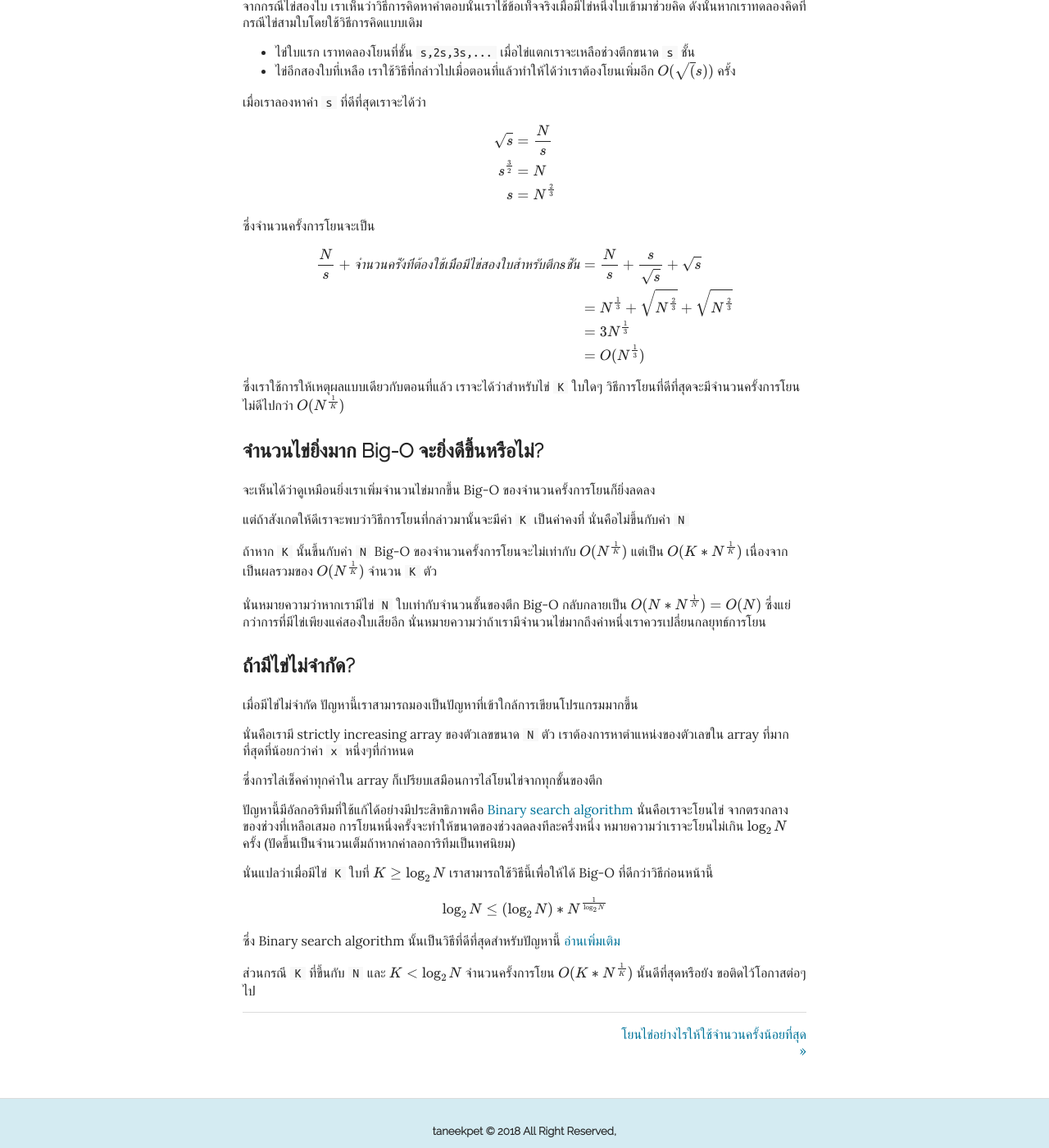
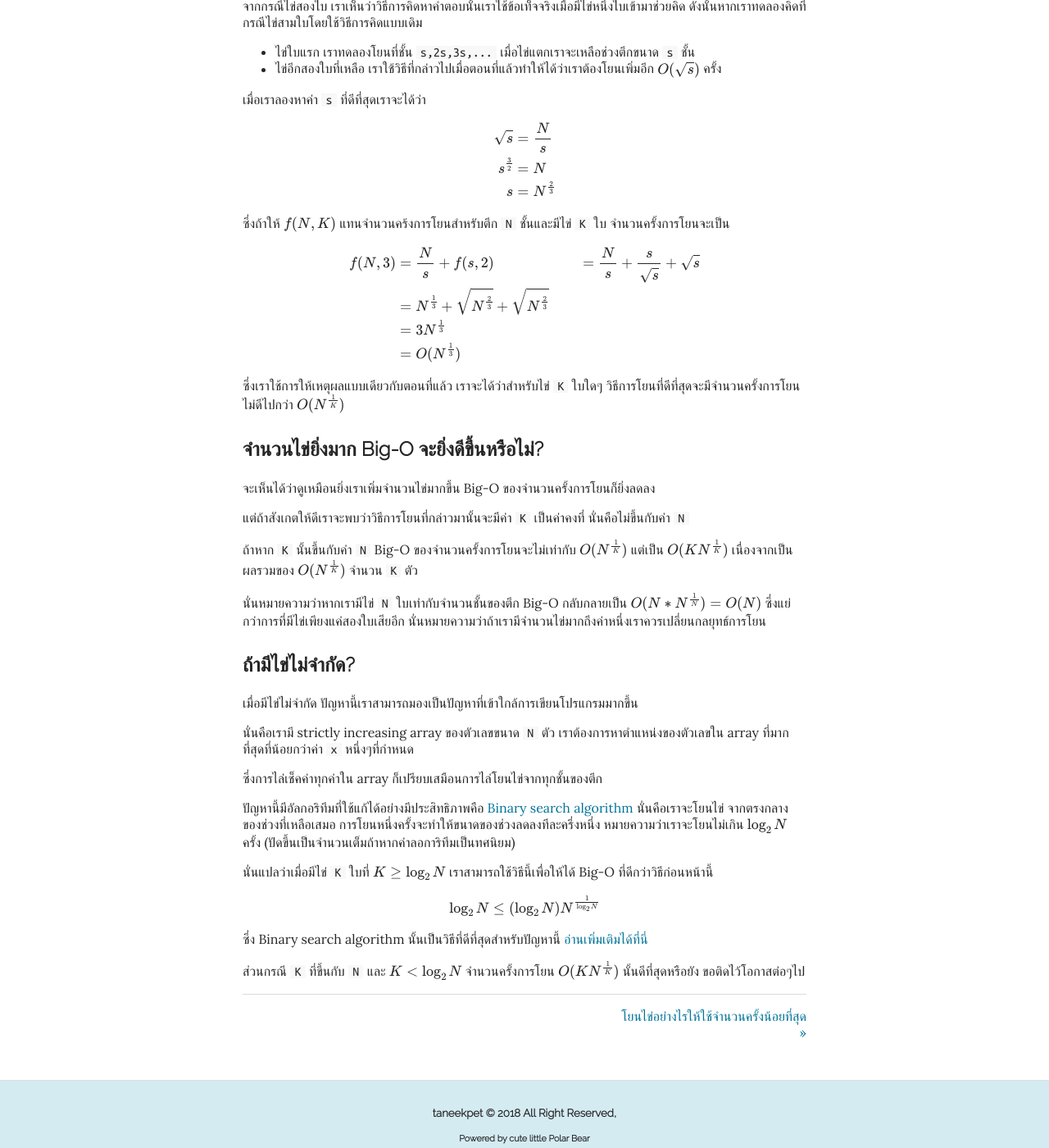
Before and after one commit to taneekpet/taneekpet.github.io, a Jekyll site: the page built from _posts/2018-09-28-throw-more-eggs.md, in a window 1280 px wide and 1400 px high, scrolled down 406 px. Shown: the whole window at 82% size. Built offline with Jekyll 4.4.1, drawn with Linux system fonts in a browser that asks for light colours; formulas are drawn with MathJax 3.

Commit message:
formatting

```diff
--- a/_posts/2018-09-28-throw-more-eggs.md
+++ b/_posts/2018-09-28-throw-more-eggs.md
@@ -19,7 +19,7 @@ date: 2018-09-29 13:17:00 +0700
 ดังนั้นหากเราทดลองคิดที่กรณีไข่สามใบโดยใช้วิธีการคิดแบบเดิม
 
 - ไข่ใบแรก เราทดลองโยนที่ชั้น `s,2s,3s,...` เมื่อไข่แตกเราจะเหลือช่วงตึกขนาด `s` ชั้น
-- ไข่อีกสองใบที่เหลือ เราใช้วิธีที่กล่าวไปเมื่อตอนที่แล้วทำให้ได้ว่าเราต้องโยนเพิ่มอีก $$ O(\sqrt(s)) $$ ครั้ง
+- ไข่อีกสองใบที่เหลือ เราใช้วิธีที่กล่าวไปเมื่อตอนที่แล้วทำให้ได้ว่าเราต้องโยนเพิ่มอีก $$ O(\sqrt{s}) $$ ครั้ง
 
 เมื่อเราลองหาค่า `s` ที่ดีที่สุดเราจะได้ว่า
 
@@ -29,13 +29,14 @@ $$ \begin{align}
     s                 &=    N^{\frac{2}{3}}
 \end{align} $$
 
-ซึ่งจำนวนครั้งการโยนจะเป็น
+ซึ่งถ้าให้ $ f(N,K) $ แทนจำนวนคร้งการโยนสำหรับตึก `N` ชั้นและมีไข่ `K` ใบ จำนวนครั้งการโยนจะเป็น
 
 $$ \begin{align}
-    \frac{N}{s} + จำนวนครั้งที่ต้องใช้เมื่อมีไข่สองใบสำหรับตึก s ชั้น &=  \frac{N}{s} + \frac{s}{\sqrt{s}} + \sqrt{s} \\
-                                                        &=  N^{\frac{1}{3}} + \sqrt{N^{\frac{2}{3}}} +  \sqrt{N^{\frac{2}{3}}} \\
-                                                        &=  3N^{\frac{1}{3}} \\
-                                                        &=  O(N^{\frac{1}{3}})
+    f(N,3) &=  \frac{N}{s} + f(s,2)
+           &=  \frac{N}{s} + \frac{s}{\sqrt{s}} + \sqrt{s} \\
+           &=  N^{\frac{1}{3}} + \sqrt{N^{\frac{2}{3}}} +  \sqrt{N^{\frac{2}{3}}} \\
+           &=  3N^{\frac{1}{3}} \\
+           &=  O(N^{\frac{1}{3}})
 \end{align} $$
 
 ซึ่งเราใช้การให้เหตุผลแบบเดียวกับตอนที่แล้ว เราจะได้ว่าสำหรับไข่ `K` ใบใดๆ
@@ -49,7 +50,7 @@ $$ \begin{align}
 แต่ถ้าสังเกตให้ดีเราจะพบว่าวิธีการโยนที่กล่าวมานั้นจะมีค่า `K` เป็นค่าคงที่ นั่นคือไม่ขึ้นกับค่า `N`
 
 ถ้าหาก `K` นั้นขึ้นกับค่า `N` Big-O ของจำนวนครั้งการโยนจะไม่เท่ากับ $$ O(N^{\frac{1}{K}}) $$
-แต่เป็น $$ O(K*N^{\frac{1}{K}}) $$ เนื่องจากเป็นผลรวมของ $$ O(N^{\frac{1}{K}}) $$ จำนวน `K` ตัว
+แต่เป็น $$ O(KN^{\frac{1}{K}}) $$ เนื่องจากเป็นผลรวมของ $$ O(N^{\frac{1}{K}}) $$ จำนวน `K` ตัว
 
 นั่นหมายความว่าหากเรามีไข่ `N` ใบเท่ากับจำนวนชั้นของตึก Big-O กลับกลายเป็น
 $$ O(N*N^{\frac{1}{N}}) = O(N) $$ ซึ่งแย่กว่าการที่มีไข่เพียงแค่สองใบเสียอีก
@@ -72,13 +73,13 @@ $$ O(N*N^{\frac{1}{N}}) = O(N) $$ ซึ่งแย่กว่าการท
 นั่นแปลว่าเมื่อมีไข่ `K` ใบที่ $$ K \ge \log_2 N $$ เราสามารถใช้วิธีนี้เพื่อให้ได้ Big-O ที่ดีกว่าวิธีก่อนหน้านี้
 
 $$
-  \log_2 N \le (\log_2 N)*N^{\frac{1}{\log_2 N}}
+  \log_2 N \le (\log_2 N)N^{\frac{1}{\log_2 N}}
 $$
 
-ซึ่ง Binary search algorithm นั้นเป็นวิธีที่ดีที่สุดสำหรับปัญหานี้ [อ่านเพิ่มเติม][optimal]
+ซึ่ง Binary search algorithm นั้นเป็นวิธีที่ดีที่สุดสำหรับปัญหานี้ [อ่านเพิ่มเติมได้ที่นี่][optimal]
 
-ส่วนกรณี `K` ที่ขึ้นกับ `N` และ $ K \lt \log_2 N $ จำนวนครั้งการโยน $$ O(K*N^{\frac{1}{K}}) $$ นั้นดีที่สุดหรือยัง ขอติดไว้โอกาสต่อๆไป
+ส่วนกรณี `K` ที่ขึ้นกับ `N` และ $ K \lt \log_2 N $ จำนวนครั้งการโยน $$ O(KN^{\frac{1}{K}}) $$ นั้นดีที่สุดหรือยัง ขอติดไว้โอกาสต่อๆไป
 
-[previous]: /throw-some-eggs.html
+[previous]: /2018/09/29/throw-some-eggs.html
 [binary]: //en.wikipedia.org/wiki/Binary_search_algorithm
 [optimal]: //stackoverflow.com/questions/7578709/is-binary-search-optimal-in-worst-case
```
